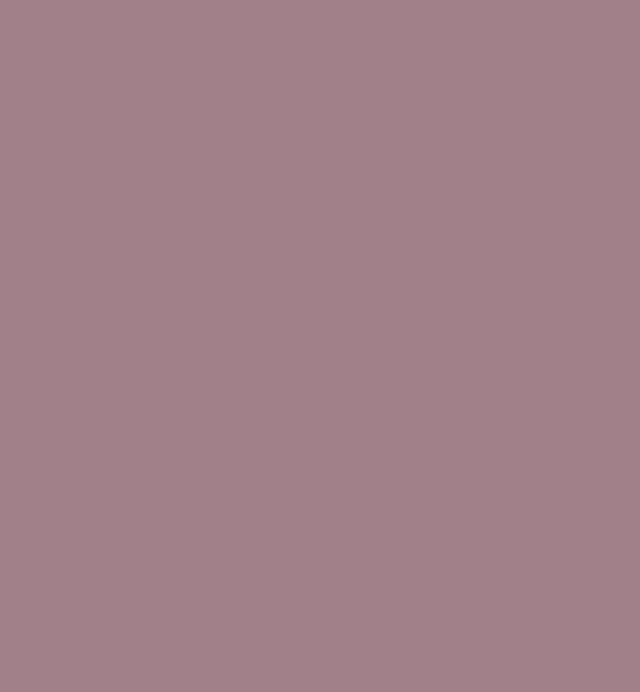
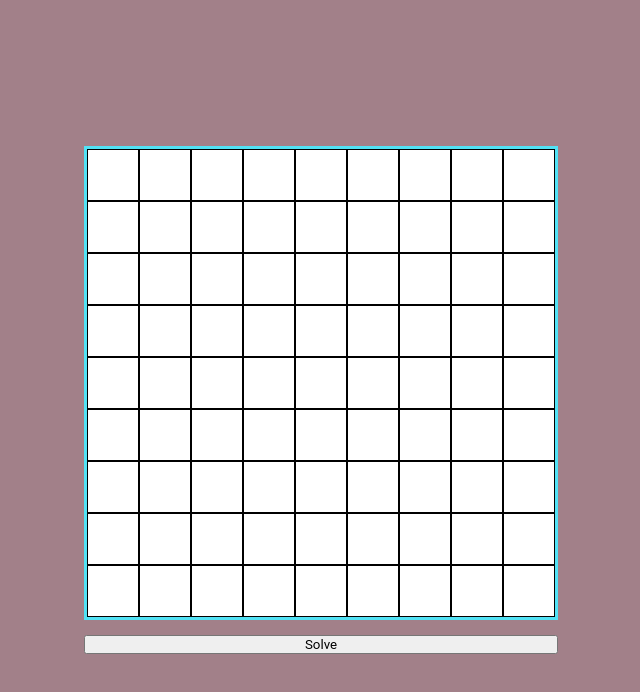
Before and after one commit to doshinxlsx/sudoku-solver, a React (Vite) app: page /playground in a window 1280 px wide. Shown: the top 692 px of the page, without its empty margins (319-959 px from the left). Built offline with nearby package versions, Linux system fonts and the light colour scheme.

Commit message:
feat(game): added the backtracking algorithm to solve the puzzle + prevent letters

```diff
--- a/src/pages/PlayGround/PlayGround.jsx
+++ b/src/pages/PlayGround/PlayGround.jsx
@@ -6,26 +6,99 @@ import {
   GameTableData,
   GameTableRow,
   PageContainer,
+  SolveButton,
 } from './styles';
 
 const PlayGround = () => {
   const [grid, setGrid] = useState(
-    [0, 0, 0, 0, 0, 0, 0, 0, 0],
-    [0, 0, 0, 0, 0, 0, 0, 0, 0],
-    [0, 0, 0, 0, 0, 0, 0, 0, 0],
-    [0, 0, 0, 0, 0, 0, 0, 0, 0],
-    [0, 0, 0, 0, 0, 0, 0, 0, 0],
-    [0, 0, 0, 0, 0, 0, 0, 0, 0],
-    [0, 0, 0, 0, 0, 0, 0, 0, 0],
-    [0, 0, 0, 0, 0, 0, 0, 0, 0],
-    [0, 0, 0, 0, 0, 0, 0, 0, 0],
+    Array(9)
+      .fill()
+      .map(() => Array(9).fill(0)),
   );
+
+  const handleChange = (event, rowIndex, columnIndex) => {
+    const updatedGrid = [...grid];
+    updatedGrid[rowIndex][columnIndex] = event.target.value;
+    setGrid(updatedGrid);
+  };
+
+  const handleKeyPress = (event) => {
+    const charCode = event.charCode || event.which;
+
+    if (charCode > 31 && (charCode < 48 || charCode > 57)) {
+      event.preventDefault();
+    }
+  };
+
+  const solve = () => {
+    const solution = solveSudoku(grid);
+    setGrid(solution);
+  };
+
+  const solveSudoku = (grid) => {
+    for (let i = 0; i < 9; i++) {
+      for (let j = 0; j < 9; j++) {
+        if (grid[i][j] === 0) {
+          for (let k = 1; k <= 9; k++) {
+            if (isValid(grid, i, j, k)) {
+              grid[i][j] = k;
+
+              if (solveSudoku(grid)) {
+                return grid;
+              } else {
+                grid[i][j] = 0;
+              }
+            }
+          }
+          return false;
+        }
+      }
+    }
+    return grid;
+  };
+
+  const isValid = (grid, row, column, number) => {
+    for (let i = 0; i < 9; i++) {
+      if (grid[row][i] === number || grid[i][column] === number) {
+        return false;
+      }
+    }
+
+    const rowStart = Math.floor(row / 3) * 3;
+    const columnStart = Math.floor(column / 3) * 3;
+
+    for (let i = 0; i < 3; i++) {
+      for (let j = 0; j < 3; j++) {
+        if (grid[rowStart + i][columnStart + j] === number) {
+          return false;
+        }
+      }
+    }
+    return true;
+  };
 
   return (
     <PageContainer>
       <GameTable>
-        <GameTableBody></GameTableBody>
+        <GameTableBody>
+          {grid.map((row, rowIndex) => (
+            <GameTableRow key={rowIndex}>
+              {row.map((column, columnIndex) => (
+                <GameTableData key={columnIndex}>
+                  <CellInput
+                    type='text'
+                    maxLength='1'
+                    value={grid[rowIndex][columnIndex] || ''}
+                    onChange={(e) => handleChange(e, rowIndex, columnIndex)}
+                    onKeyPress={handleKeyPress}
+                  />
+                </GameTableData>
+              ))}
+            </GameTableRow>
+          ))}
+        </GameTableBody>
       </GameTable>
+      <SolveButton onClick={solve}>Solve</SolveButton>
     </PageContainer>
   );
 };
--- a/src/pages/PlayGround/styles.js
+++ b/src/pages/PlayGround/styles.js
@@ -2,12 +2,14 @@ import styled from 'styled-components';
 
 export const PageContainer = styled.div`
   display: flex;
+  flex-direction: column;
 `;
 
 export const GameTable = styled.table`
   border-collapse: collapse;
   border: 3px solid #51e2f5;
   background-color: #51e2f5;
+  margin: 0 0 15px 0;
 `;
 
 export const GameTableBody = styled.tbody``;
@@ -26,3 +28,5 @@ export const CellInput = styled.input`
   padding: 0px;
   border: 1px solid black;
 `;
+
+export const SolveButton = styled.button``;
```
